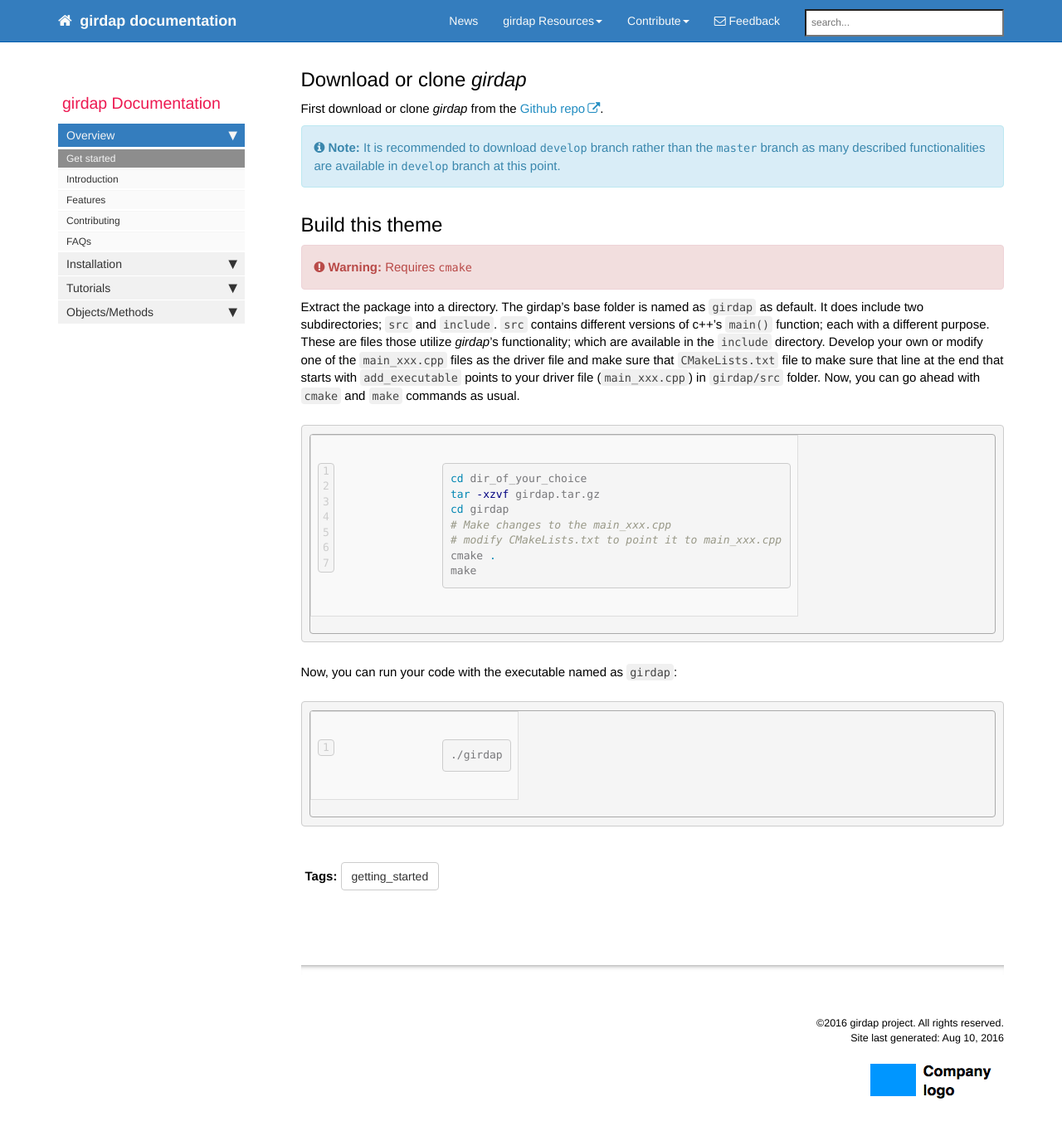
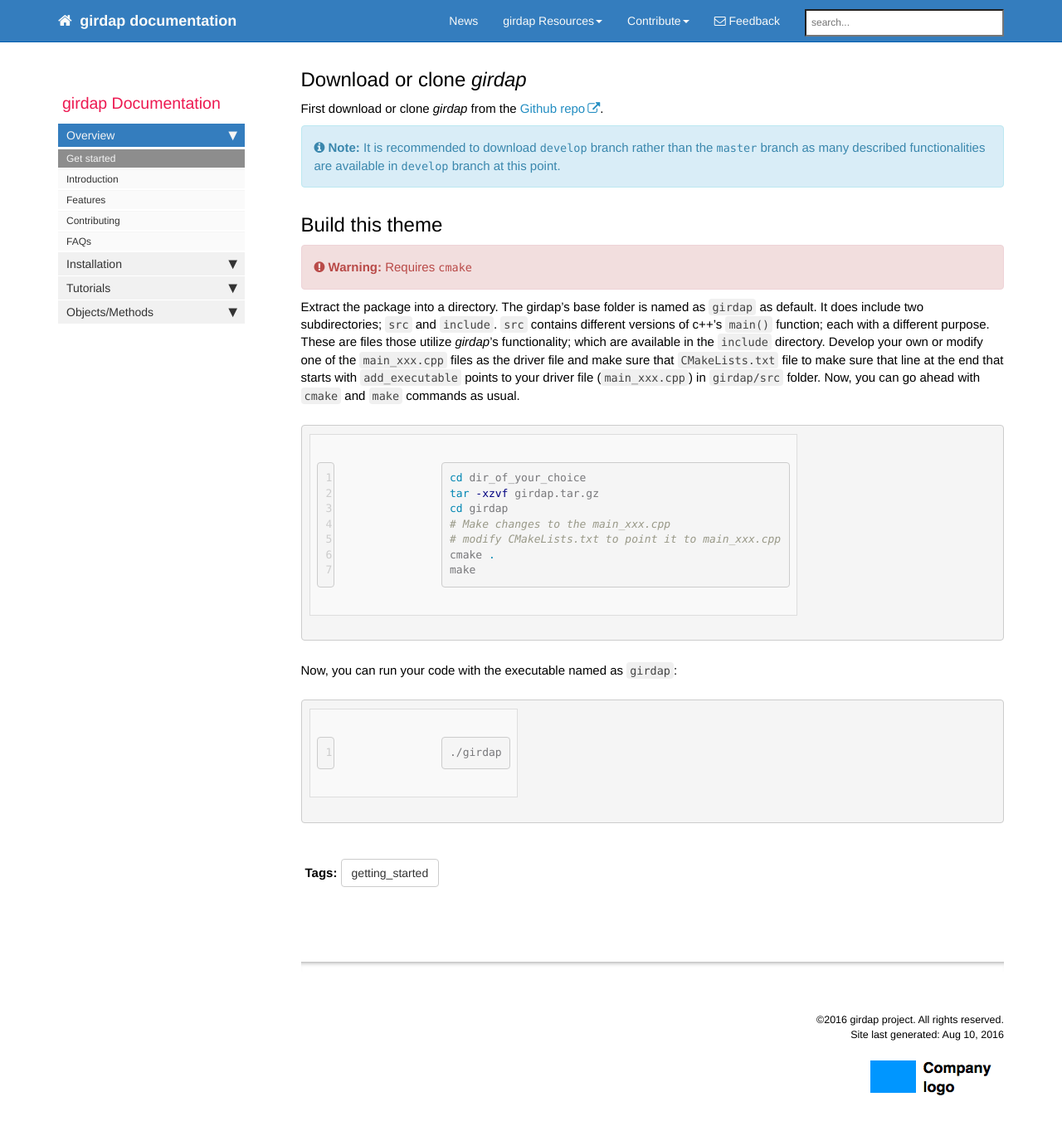
Before and after one commit to uzgoren/girdap, a Jekyll site: the page built from index.md, in a window 1280 px wide and 1400 px high, scrolled down 257 px. Shown: the top 1363 px of the window at 83% size. Built offline with Jekyll 4.4.1, drawn with Linux system fonts in a browser that asks for light colours; nearby versions of some CDN libraries; comment, search, counter and statistics services are not loaded.

Commit message:
first md

```diff
--- a/css/syntax.css
+++ b/css/syntax.css
@@ -59,5 +59,5 @@
 .highlight .vi { color: #008080 } /* Name.Variable.Instance */
 .highlight .il { color: #009999 } /* Literal.Number.Integer.Long */
 
-.highlight .lineno { color: #ccc; display:inline-block; padding: 0 5px; border-right:1px solid #ccc; }
-.highlight pre code { display: block; white-space: pre; overflow-x: auto; word-wrap: normal; border:1px solid #aaa; }
+.highlight .lineno { color: #ccc; width: 5px; }
+.highlight pre code { white-space: pre; overflow-x: auto; word-wrap: normal; }
```
